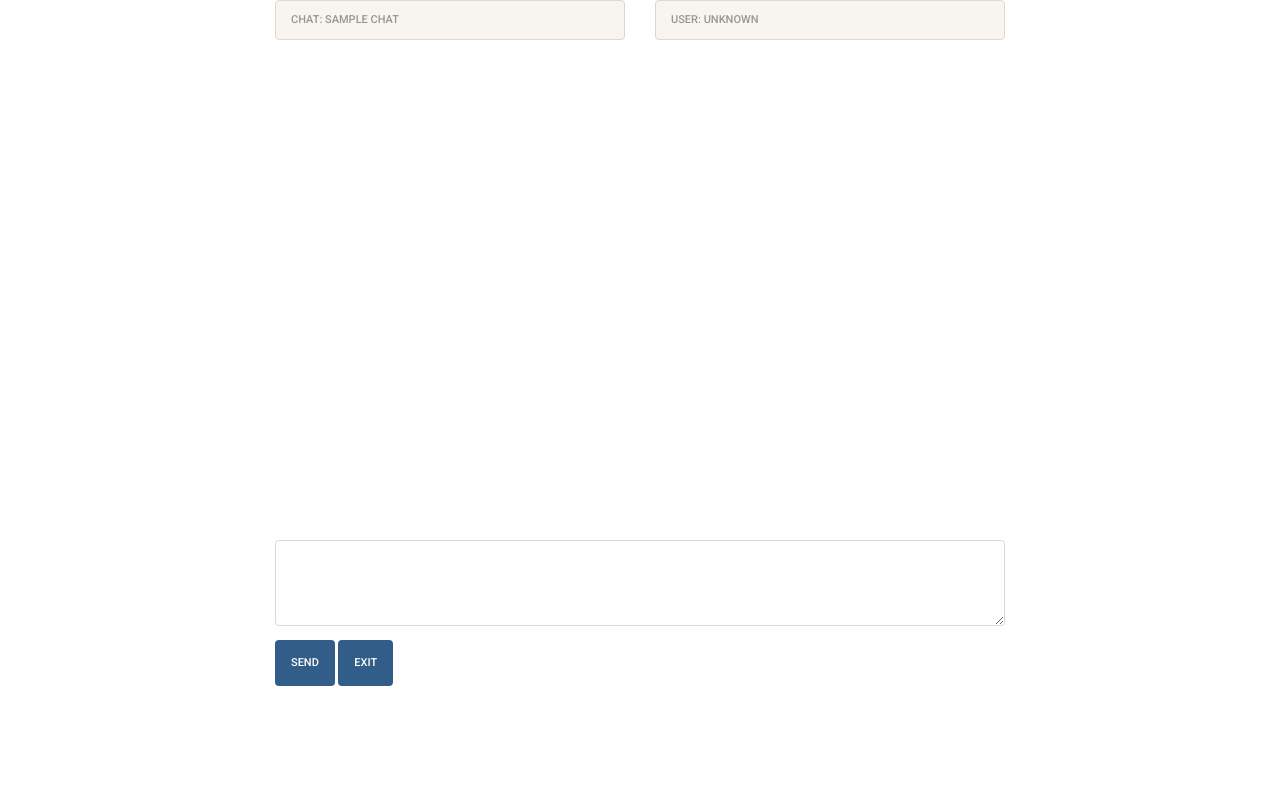
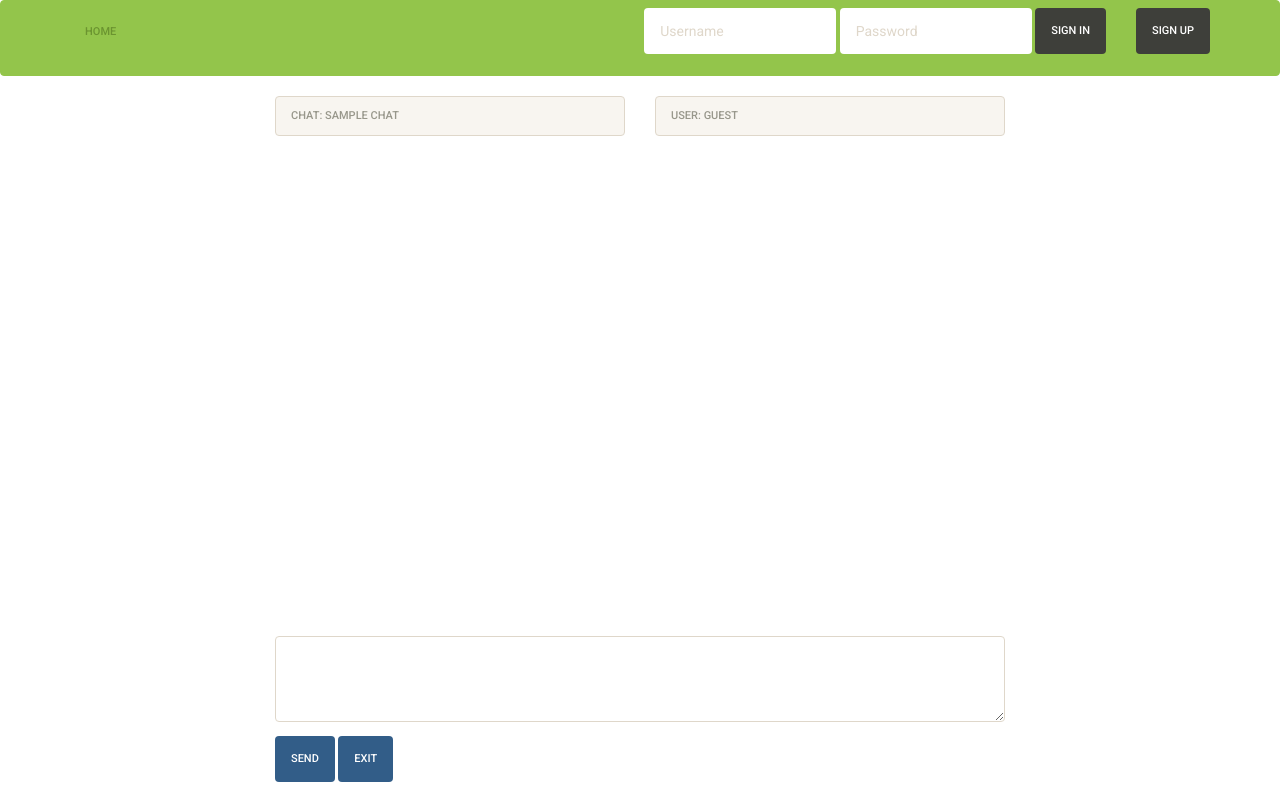
Before and after one commit to lionn2/pythonChat, a Django app: template chat/templates/chat.html in a window 1280 px wide. Run offline with Django 3.2, Linux system fonts and the light colour scheme; the template is opened without the code that fills it: values that come from a table or form of the project are taken from there, others are empty; tables that the repository leaves empty hold one stand-in row (values such as "Sample post"); some libraries are stand-ins or nearby versions.

Commit message:
add topmenu

```diff
--- a/chat/templates/chat.html
+++ b/chat/templates/chat.html
@@ -18,6 +18,7 @@
 		</style>
 	</head>
 	<body onload="authorisation()">
+		{% include 'topmenu.html' %}
 		<div class="container">
 		{% csrf_token %}
 			    <div class="col-lg-2"></div>
@@ -31,7 +32,13 @@
 			        	</div>
 			        	<div class="col-lg-6">
 						<ul class="breadcrumb">
-						  <li id="username" class="active">User: Unknown</li>
+						  <li id="username" class="active">
+						  {% if user.is_authenticated %}
+						  User: {{ user.username }}
+						  {% else %}
+						  User: Guest
+						  {% endif %}
+						  </li>
 						</ul>
 			        	</div>
 
--- a/chat/templates/registration.html
+++ b/chat/templates/registration.html
@@ -10,6 +10,7 @@
   <style type="text/css" media="screen"></style>
 </head>
 <body>
+  {% include 'topmenu.html' %}
   <div class="container">
     <div class="col-lg-6 offset-3">
       <form id="reg_form" class="form-horizontal" action="/create_user/" method="post">
@@ -74,7 +75,7 @@
       -->
       <div class="form-group">
         <!-- Button -->
-      <button class="btn btn-success">Register</button>
+        <button class="btn btn-success">Register</button>
         <div class="controls"></div>
       </div>
     </fieldset>
--- /dev/null
+++ b/chat/templates/topmenu.html
@@ -0,0 +1,36 @@
+<div class="navbar navbar-inverse">
+		<div class="navbar-collapse collapse navbar-inverse-collapse">
+			<div class="container">
+				<ul class="nav navbar-nav">
+					<li>
+						<a href="/">Home</a>
+					</li>
+
+				</ul>
+				{% if user.is_authenticated %}
+				<div class="navbar-form navbar-right" role="search">
+					<span>Hello, {{ user.username }}</span>
+					<a href='/logout/'>
+						<button class="btn btn-default">Sign Out</button>
+					</a>
+				</div>
+				{% else %}
+				<div class="navbar-form navbar-right" role="search">
+					<a href='registration/'>
+						<button class="btn btn-default">Sign Up</button>
+					</a>
+				</div>
+				<div class="navbar-form navbar-right" role="search">
+					<form id="signin" action="/login/" method="post">
+						{% csrf_token %}
+						<div class="form-group">
+							<input type="text" class="form-control" name="username" placeholder="Username"></div>
+						<div class="form-group">
+							<input type="text" class="form-control" name="password" placeholder="Password"></div>
+						<button type="submit" class="btn btn-default">Sign In</button>
+					</form>
+				</div>
+				{% endif %}
+			</div>
+		</div>
+	</div>
```
Also changed, not shown: chat/templates/index.html (+1 -36 lines).
